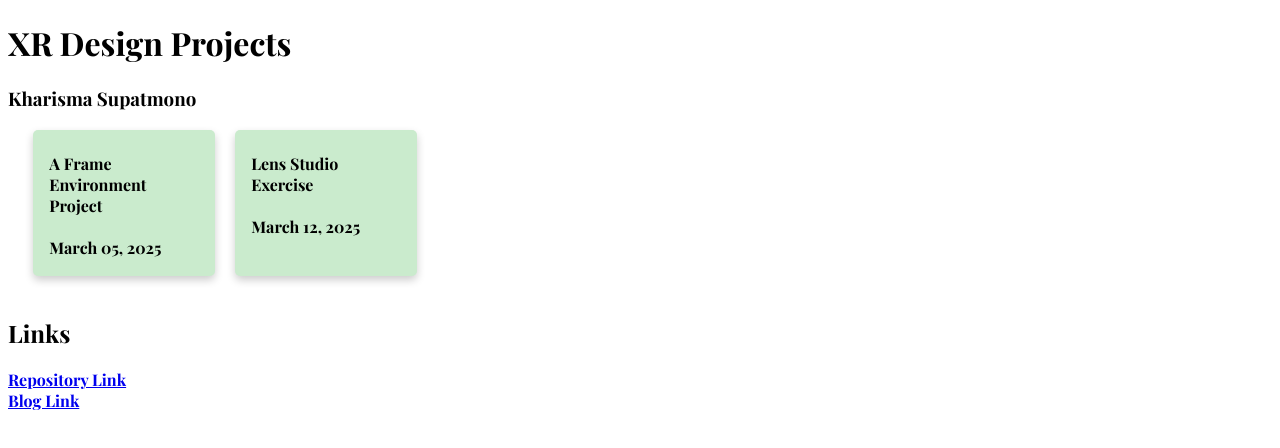
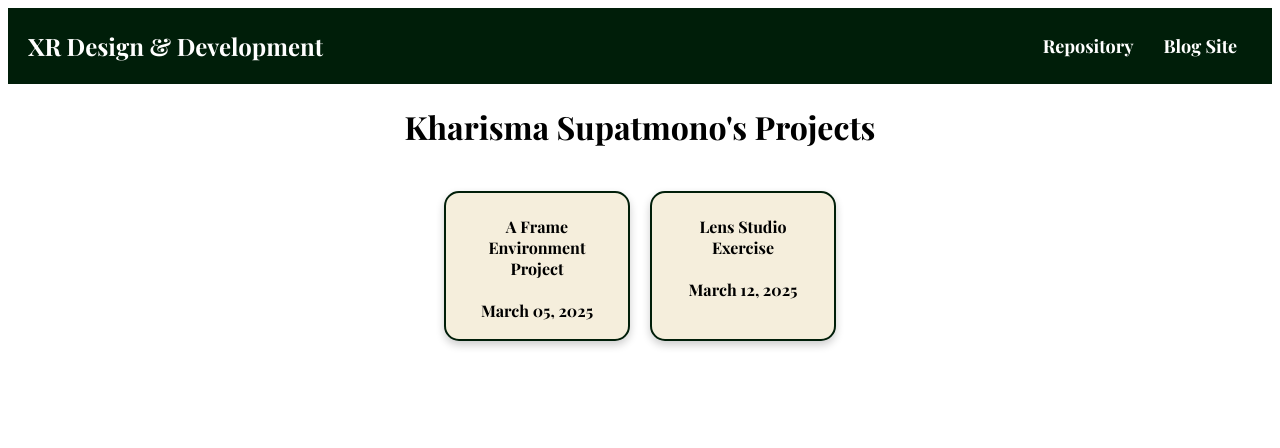
Before and after one commit to khxrismx/XrDesign, a plain HTML site: page index.html in a window 1280 px wide. Drawn offline with nearby package versions, Linux system fonts and the light colour scheme; a web font is replaced by a local one.

Commit message:
polish course page

```diff
--- a/index.html
+++ b/index.html
@@ -7,8 +7,17 @@
     <title>XR Design Projects</title>
 </head>
 <body>
-    <h1>XR Design Projects</h1>
-    <h3>Kharisma Supatmono</h3>
+    <nav class="navbar">
+        <div class="logo">
+            <a>XR Design & Development</a>
+        </div>
+        <ul class="nav-links">
+            <li><a href="https://github.com/khxrismx/XrDesign">Repository</a></li>
+            <li><a href="https://plump-elk-b1b.notion.site/XR-Design-Blog-1981e35a21bd80b993cad2725bc6b7aa">Blog Site</a></li>
+        </ul>
+    </nav>
+    <h1>Kharisma Supatmono's Projects</h1>
+    <br>
 
     <div class="projects">
 
@@ -44,11 +53,6 @@
 -->
     </div>
 
-    <br>
-    <h2>Links</h2>
-    <a href="https://github.com/khxrismx/XrDesign">Repository Link</a>
-    <br>
-    <a href="https://plump-elk-b1b.notion.site/XR-Design-Blog-1981e35a21bd80b993cad2725bc6b7aa">Blog Link</a>
 
 
 
--- a/styles.css
+++ b/styles.css
@@ -5,7 +5,45 @@
   font-optical-sizing: auto;
   font-weight: 720;
   font-style: normal;
+  text-align: center;
 }
+
+/* Navbar styles */
+.navbar {
+  display: flex;
+  justify-content: space-between;
+  align-items: center;
+  background-color: #001e09;
+  padding: 10px 20px;
+}
+
+.navbar .logo a {
+  color: white;
+  text-decoration: none;
+  font-size: 24px;
+  font-weight: bold;
+}
+
+.nav-links {
+  list-style-type: none;
+  display: flex;
+}
+
+.nav-links li {
+  margin: 0 15px;
+}
+
+.nav-links a {
+  color: white;
+  text-decoration: none;
+  font-size: 18px;
+  transition: color 0.3s ease;
+}
+
+.nav-links a:hover {
+  color: #f6ca3b;
+}
+
 
 img{
   border-radius: 5px 5px 0 0;
@@ -15,7 +53,7 @@ img{
   margin-left: 2%;
   margin-right: 2%;
   display: flex;
-  justify-content: start;
+  justify-content: center;
   gap: 20px;
 
 }
@@ -29,8 +67,10 @@ img{
   /* Add shadows to create the "card" effect */
   box-shadow: 0 4px 8px 0 rgba(0,0,0,0.2);
   transition: 0.3s;
-  background-color: #caebcd;
-  border-radius: 5px;
+  background-color: rgb(245, 238, 220);
+  border-radius: 15px;
+  border-color: #001e09;
+  border: 2px solid #001e09;
   width: 15%;
   height: auto;
 }
```
Also changed, not shown: aframeProject.html (+1 -1 lines).
